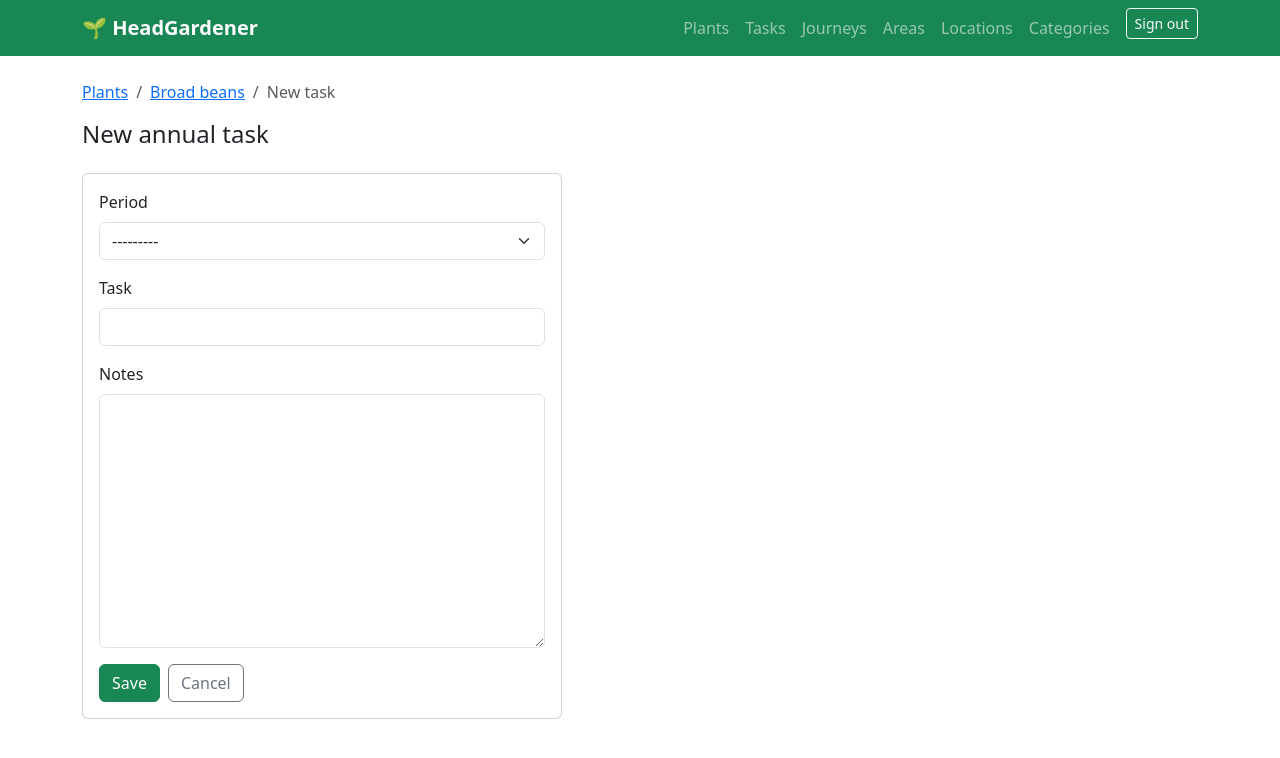
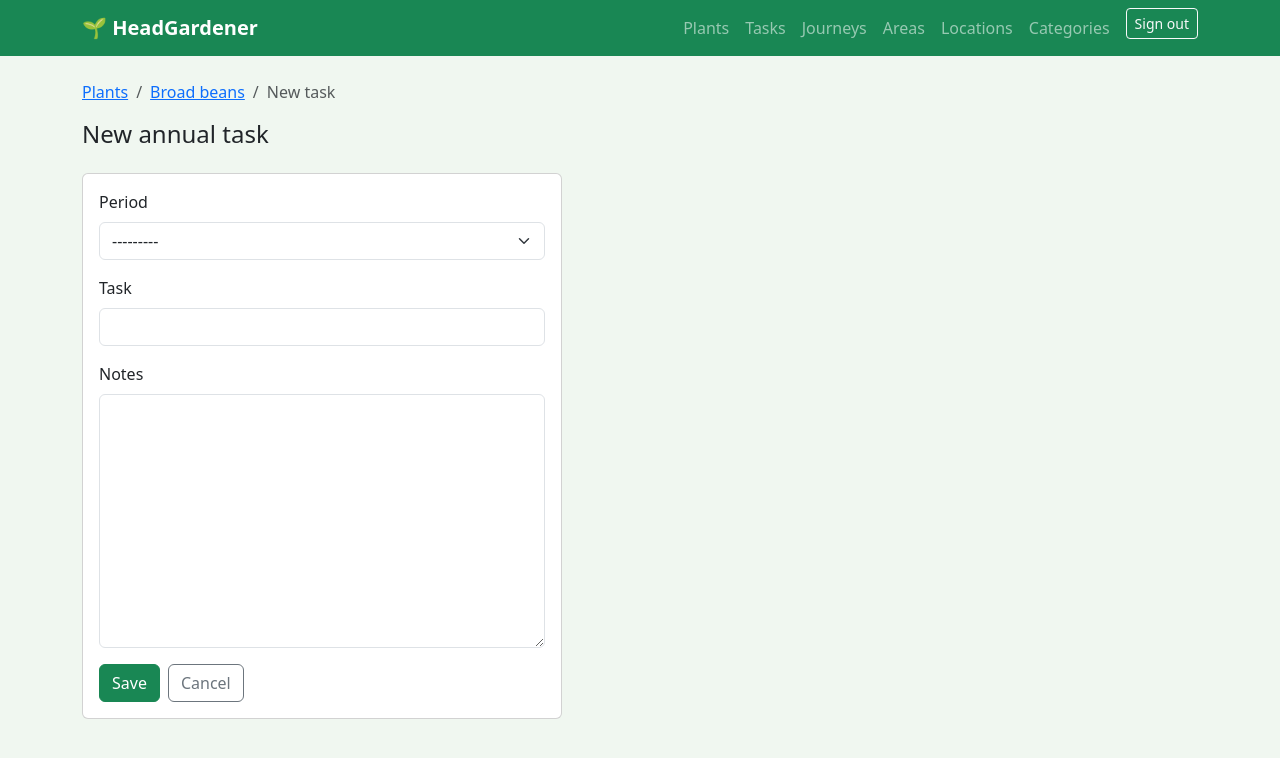
Before and after one commit to danielmaitre/HeadGardener, a Django app: page /plants/3/tasks/new/ in a window 1280 px wide. Shown: the top 758 px of the page. Run offline with Django 5.2, Linux system fonts and the light colour scheme; a user stored in the database is signed in; data comes from the database, SQL or seed files in the repository.

Commit message:
Set page background to very light green (#f0f7f0)
Co-Authored-By: Claude Sonnet 4.6 <noreply@anthropic.com>

```diff
--- a/garden/templates/garden/base.html
+++ b/garden/templates/garden/base.html
@@ -9,7 +9,7 @@
   <link href="https://cdnjs.cloudflare.com/ajax/libs/font-awesome/6.7.2/css/all.min.css" rel="stylesheet">
   {% block extra_head %}{% endblock %}
 </head>
-<body>
+<body style="background-color: #f0f7f0;">
   <nav class="navbar navbar-expand-lg navbar-dark bg-success">
     <div class="container">
       <a class="navbar-brand fw-bold" href="{% url 'plant-list' %}">🌱 HeadGardener</a>
```
